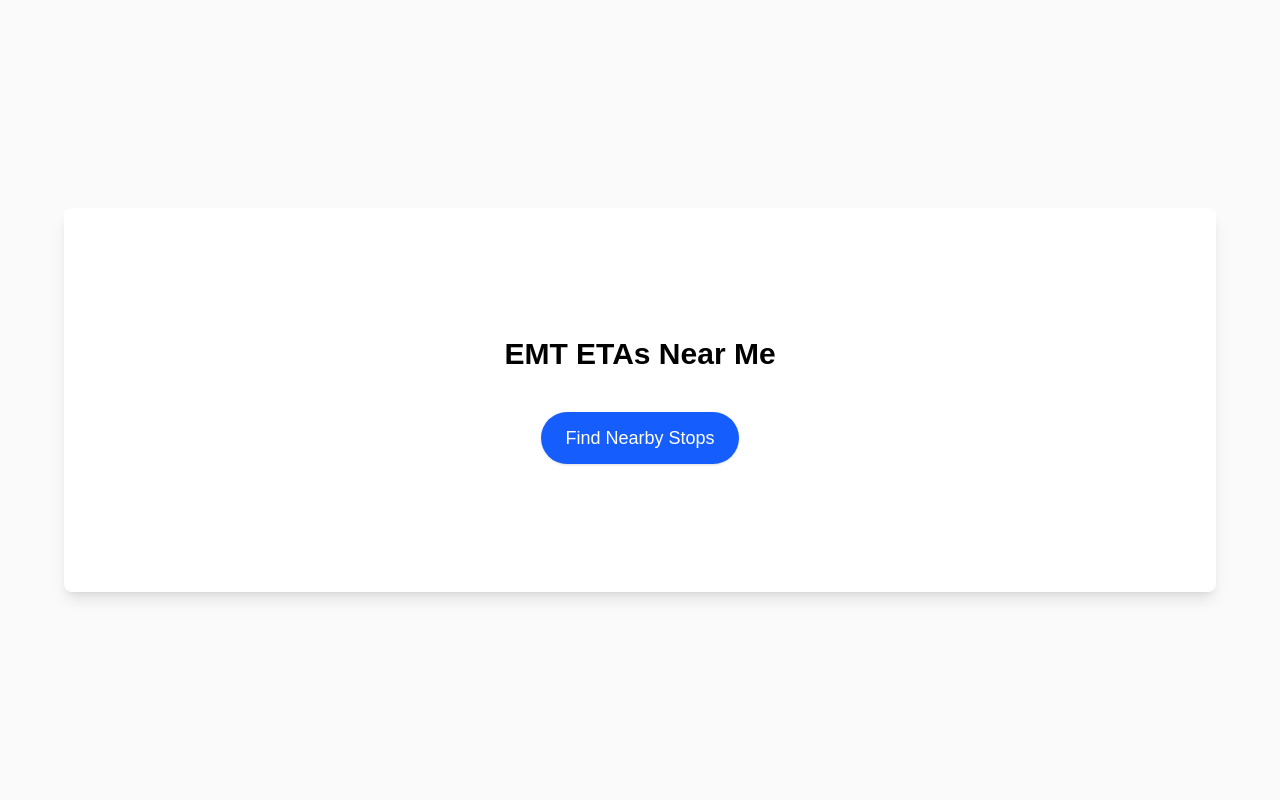
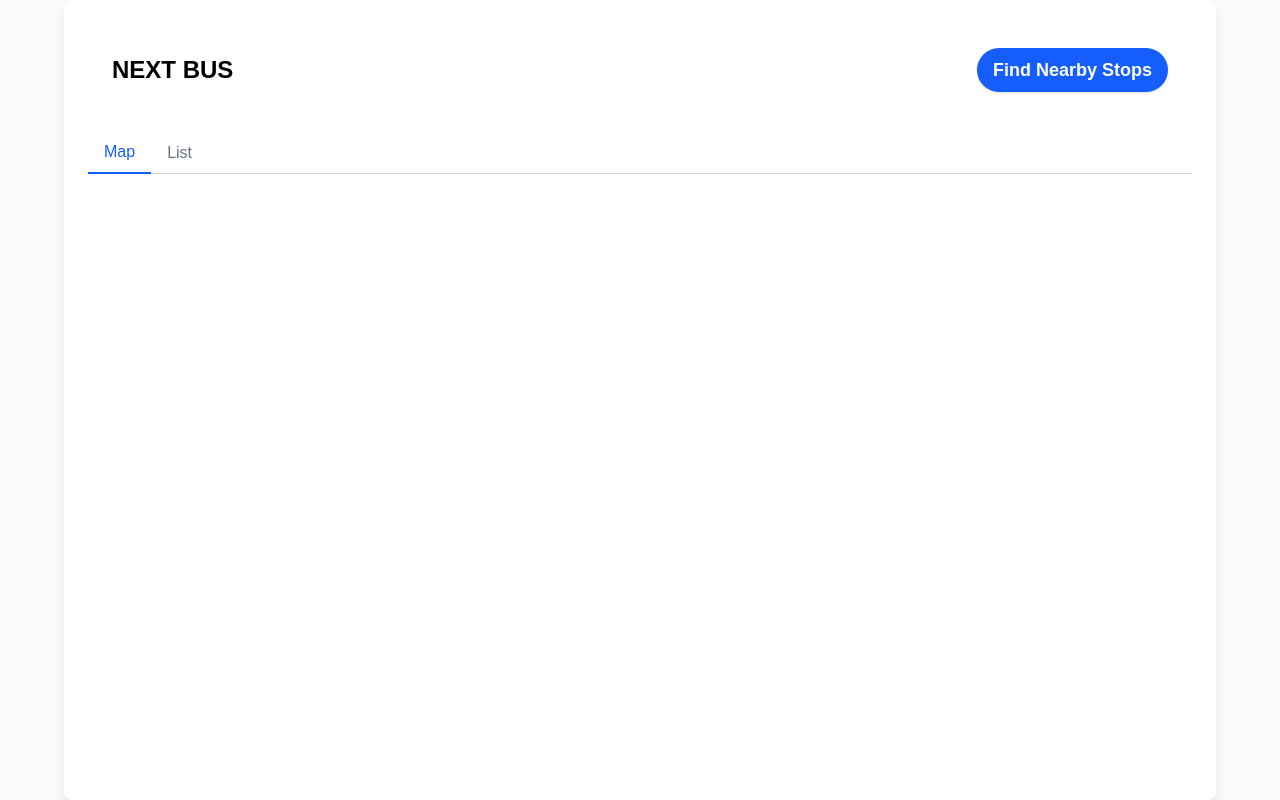
Before and after one commit to maggie-r-m-88/next-bus, a Next.js app: page / in a window 1280 px wide. Built offline with nearby package versions, Linux system fonts and the light colour scheme.

Commit message:
Add styling

```diff
--- a/src/app/page.tsx
+++ b/src/app/page.tsx
@@ -12,6 +12,7 @@ export default function Home() {
   const [coords, setCoords] = useState<{ lat: number; lon: number } | null>(null);
   const [loading, setLoading] = useState(false);
   const [error, setError] = useState("");
+  const [activeTab, setActiveTab] = useState<"map" | "stops">("map");
 
   const handleUseMyLocation = () => {
     if (!navigator.geolocation) {
@@ -35,27 +36,62 @@ export default function Home() {
   };
 
   return (
-    <div className="flex min-h-screen items-center justify-center bg-zinc-50 dark:bg-black">
-      <main className="w-full max-w-6xl flex flex-col items-center gap-6 py-32 px-16 bg-white dark:bg-black rounded-lg shadow-lg">
-        <h1 className="text-3xl font-semibold text-center text-black dark:text-zinc-50">
-          EMT ETAs Near Me
+    <div className="flex min-h-screen justify-center bg-zinc-50 dark:bg-black">
+      <main className="w-full md:max-w-6xl flex flex-col gap-6 py-8 md:px-6 bg-white dark:bg-black rounded-lg shadow-lg">
+        {/* Header row: title left, button right */}
+        <div className="flex w-full justify-between items-center px-2 md:px-6 mt-4">
+          <h1 className="text-2xl font-semibold text-black dark:text-zinc-50">
+            NEXT BUS
           </h1>
 
           <button
             onClick={handleUseMyLocation}
             disabled={loading}
-          className="mt-4 flex items-center gap-2 rounded-full bg-blue-600 px-6 py-3 text-white text-lg shadow-sm hover:bg-blue-700"
+            className="flex items-center gap-2 rounded-full bg-blue-600 px-4 py-2 text-white text-md md:text-lg shadow-sm hover:bg-blue-700 font-semibold"
           >
             {loading ? "Locating..." : "Find Nearby Stops"}
           </button>
+        </div>
 
         {error && <p className="text-red-600 mt-2">{error}</p>}
 
-        {coords && (
-          <div className="w-full max-w-3xl h-[500px] mt-6">
+        {/* Tabs */}
+        <div className="flex mt-4 border-b border-gray-300">
+          <button
+            onClick={() => setActiveTab("map")}
+            className={`px-4 py-2 -mb-px font-medium ${
+              activeTab === "map"
+                ? "border-b-2 border-blue-600 text-blue-600"
+                : "text-gray-500"
+            }`}
+          >
+            Map
+          </button>
+          <button
+            onClick={() => setActiveTab("stops")}
+            className={`px-4 py-2 -mb-px font-medium ${
+              activeTab === "stops"
+                ? "border-b-2 border-blue-600 text-blue-600"
+                : "text-gray-500"
+            }`}
+          >
+            List
+          </button>
+        </div>
+
+        {/* Content */}
+        {coords && activeTab === "map" && (
+          <div className="w-full h-full mt-[-20px]">
             <DynamicMap userPosition={[coords.lat, coords.lon]} />
           </div>
         )}
+
+        {/* Commented out for now */}
+        {/* {coords && activeTab === "stops" && (
+          <div className="w-full mt-4">
+            <NearbyStops stops={stopsWithArrivals} />
+          </div>
+        )} */}
       </main>
     </div>
   );
```
Lines whose indentation alone changed are shown as unchanged.
